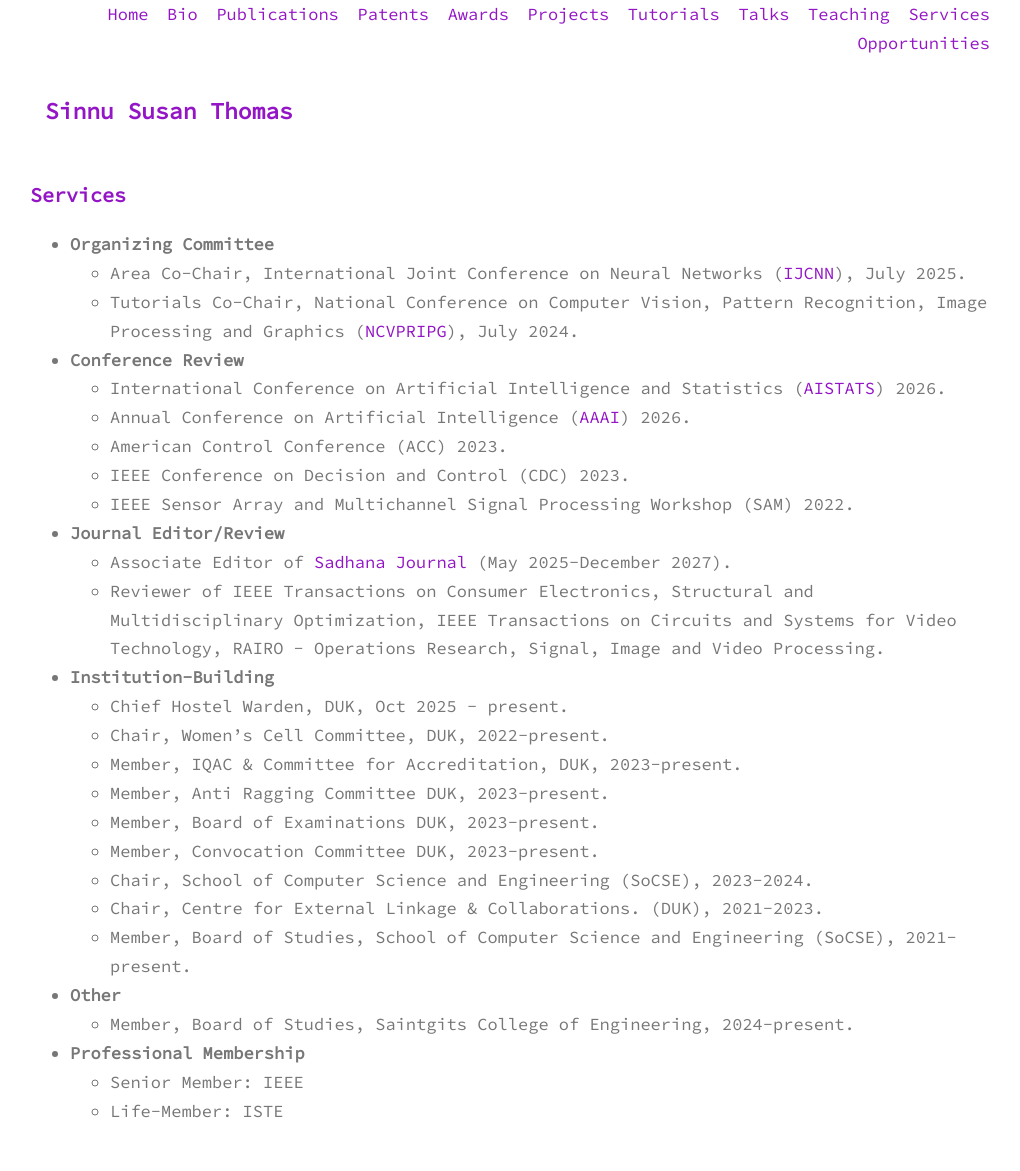
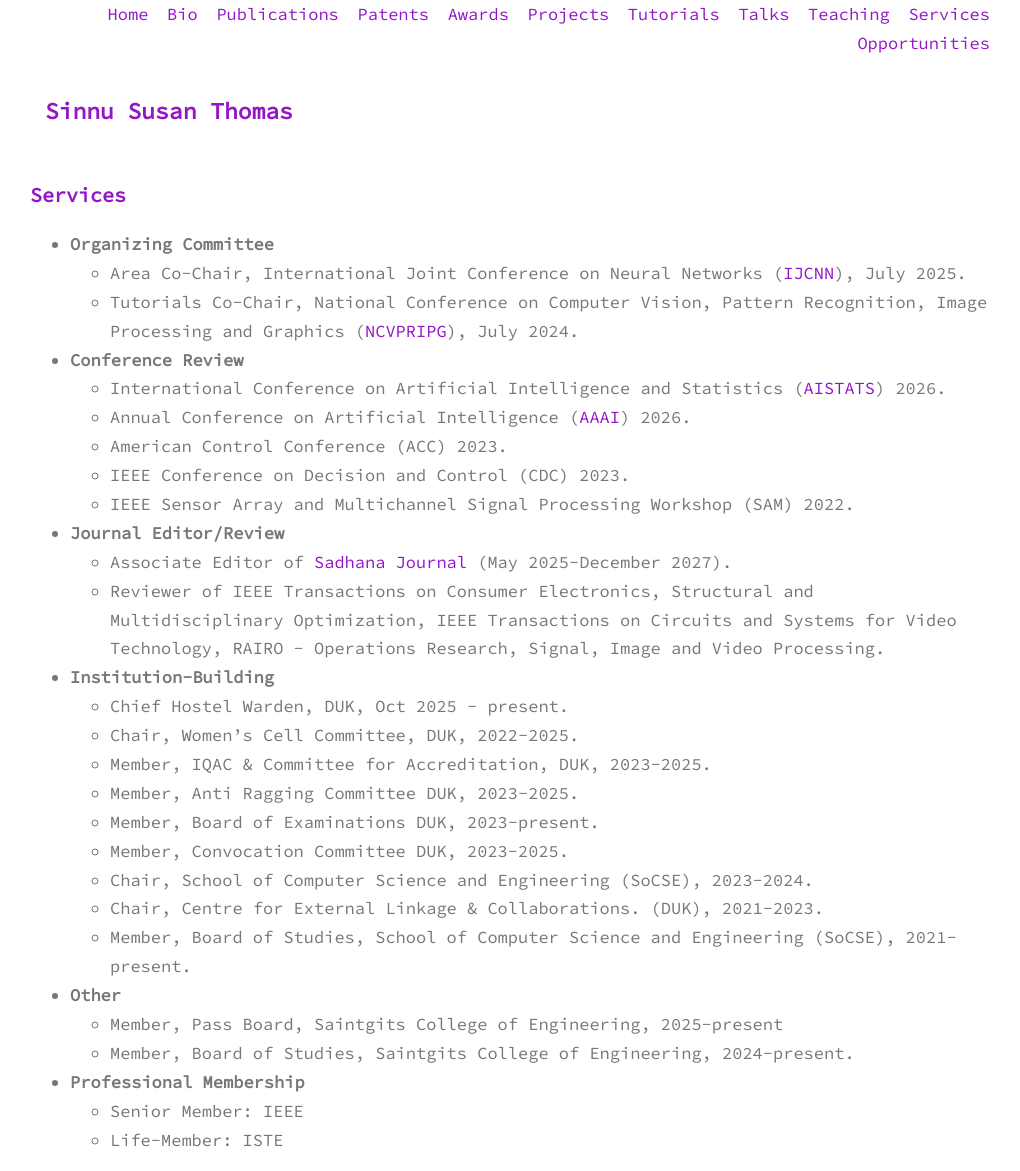
Before and after one commit to sinnuthomas/sinnuthomas.github.io, a Jekyll site: the page built from services.md, in a window 1280 px wide. Shown: the whole page, without its empty margins (130-1150 px from the left). Built offline with Jekyll 4.4.1, drawn with Linux system fonts in a browser that asks for light colours; before the commit the page ends 1143 px from its top, so only the background shows below that.

Commit message:
Update services.md

```diff
--- a/services.md
+++ b/services.md
@@ -24,17 +24,18 @@ permalink: /services/
 * **Institution-Building**
   <br/>
   * Chief Hostel Warden, DUK, Oct 2025 - present.
-  * Chair, Women's Cell Committee, DUK, 2022-present.
-  * Member, IQAC & Committee for Accreditation, DUK, 2023-present.
-  * Member, Anti Ragging Committee DUK, 2023-present.
+  * Chair, Women's Cell Committee, DUK, 2022-2025.
+  * Member, IQAC & Committee for Accreditation, DUK, 2023-2025.
+  * Member, Anti Ragging Committee DUK, 2023-2025.
   * Member, Board of Examinations DUK, 2023-present.
-  * Member, Convocation Committee DUK, 2023-present.
+  * Member, Convocation Committee DUK, 2023-2025.
   * Chair, School of Computer Science and Engineering (SoCSE), 2023-2024.
   * Chair, Centre for External Linkage & Collaborations. (DUK), 2021-2023.
   * Member, Board of Studies, School of Computer Science and Engineering (SoCSE), 2021-present.
 
 * **Other**
   <br/>
+  * Member, Pass Board, Saintgits College of Engineering, 2025-present
   * Member, Board of Studies, Saintgits College of Engineering, 2024-present.
 
 * **Professional Membership**
```
